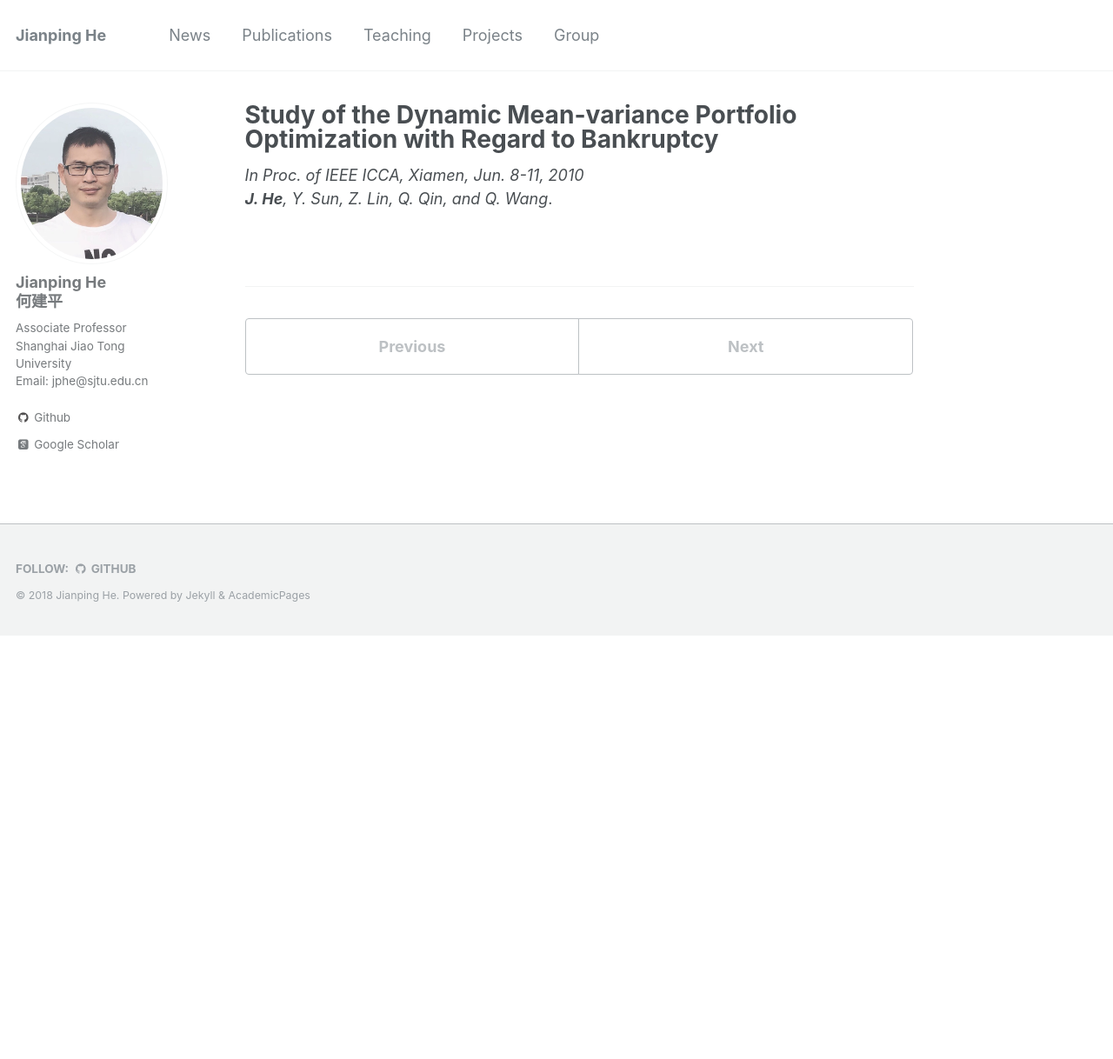
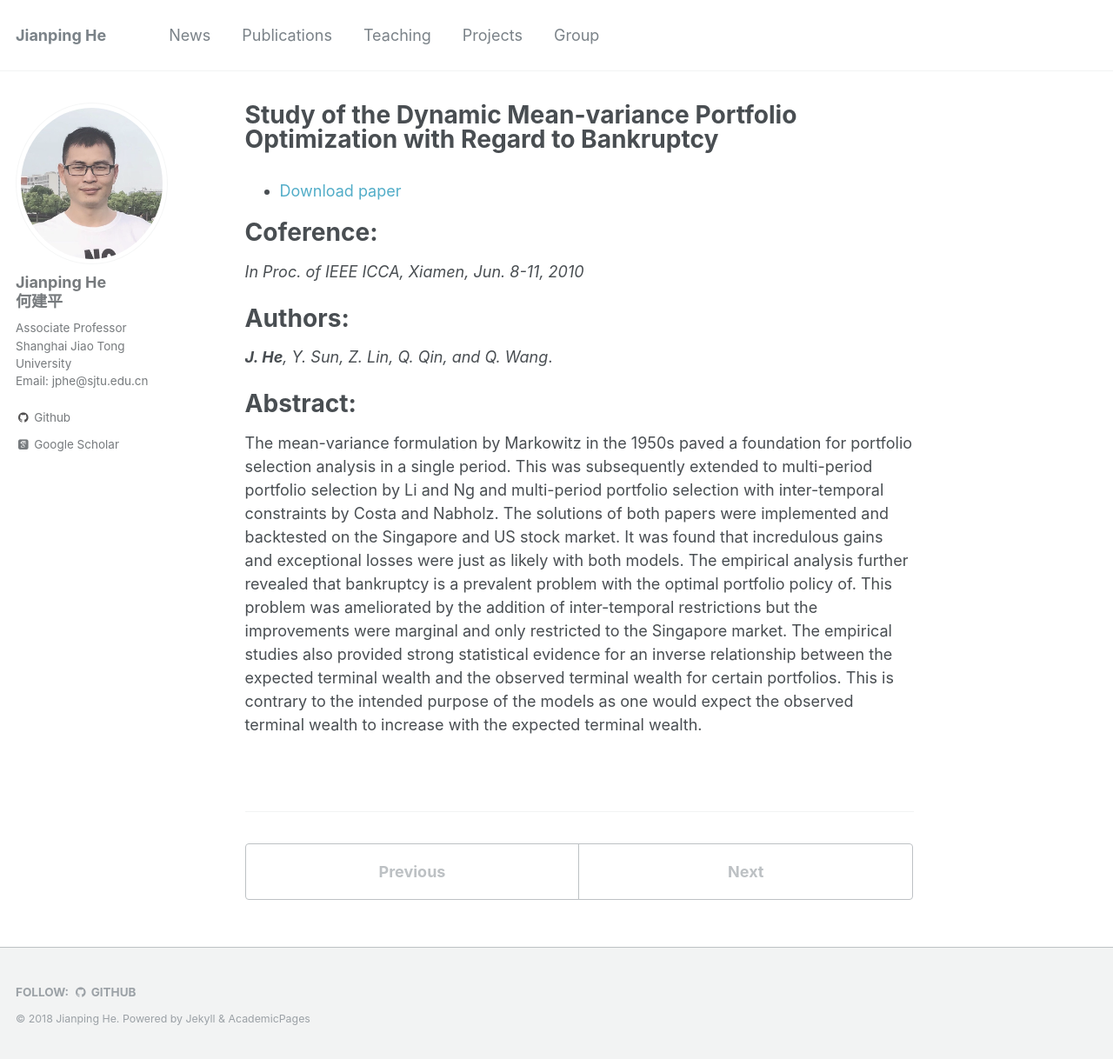
Before and after one commit to jiangshuozz/Jianping-He.github.io, a Jekyll site: the page built from _publications/2010-06-09-Study-of-the-Dynamic-Mean-variance-Portfolio-Optimization.md, in a window 1280 px wide and 1218 px high. Shown: the whole window at 87% size. Built offline with Jekyll 4.4.1, drawn with Linux system fonts in a browser that asks for light colours; some web fonts are replaced.

Commit message:
Update 2010-06-09-Study-of-the-Dynamic-Mean-variance-Portfolio-Optimization.md

```diff
--- a/_publications/2010-06-09-Study-of-the-Dynamic-Mean-variance-Portfolio-Optimization.md
+++ b/_publications/2010-06-09-Study-of-the-Dynamic-Mean-variance-Portfolio-Optimization.md
@@ -8,5 +8,16 @@ venue: '--'
 #paperurl: ''
 #citation: ''
 ---
+- [Download paper](https://ieeexplore.ieee.org/abstract/document/5524490/)
+
+Coference:
+===
 *In Proc. of IEEE ICCA, Xiamen, Jun. 8-11, 2010*
+
+Authors:
+===
 ***J. He**, Y. Sun, Z. Lin, Q. Qin, and Q. Wang*.
+
+Abstract:
+===
+The mean-variance formulation by Markowitz in the 1950s paved a foundation for portfolio selection analysis in a single period. This was subsequently extended to multi-period portfolio selection by Li and Ng and multi-period portfolio selection with inter-temporal constraints by Costa and Nabholz. The solutions of both papers were implemented and backtested on the Singapore and US stock market. It was found that incredulous gains and exceptional losses were just as likely with both models. The empirical analysis further revealed that bankruptcy is a prevalent problem with the optimal portfolio policy of. This problem was ameliorated by the addition of inter-temporal restrictions but the improvements were marginal and only restricted to the Singapore market. The empirical studies also provided strong statistical evidence for an inverse relationship between the expected terminal wealth and the observed terminal wealth for certain portfolios. This is contrary to the intended purpose of the models as one would expect the observed terminal wealth to increase with the expected terminal wealth.
```
